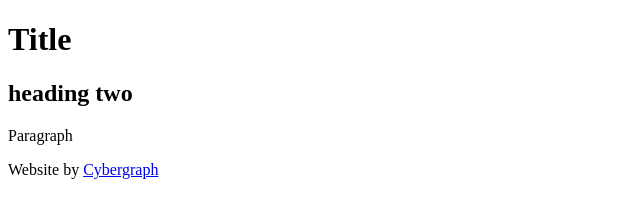
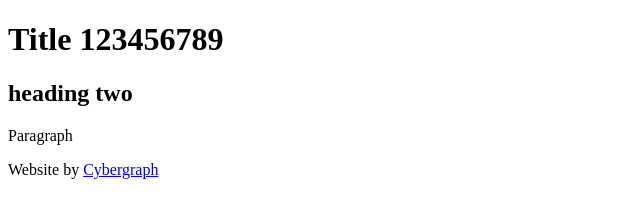
Before and after one commit to cybergraph/project, a plain HTML site: page index.html in a window 1280 px wide. Shown: the whole page, without its empty margins (0-640 px from the left). Drawn offline with Linux system fonts and the light colour scheme.

Commit message:
allé opla

```diff
--- a/index.html
+++ b/index.html
@@ -8,7 +8,7 @@
   </head>
   <body>
     <header>
-      <h1>Title</h1>
+      <h1>Title 123456789</h1>
     </header>
     <h2>heading two</h2>
     <p>Paragraph</p>
```
